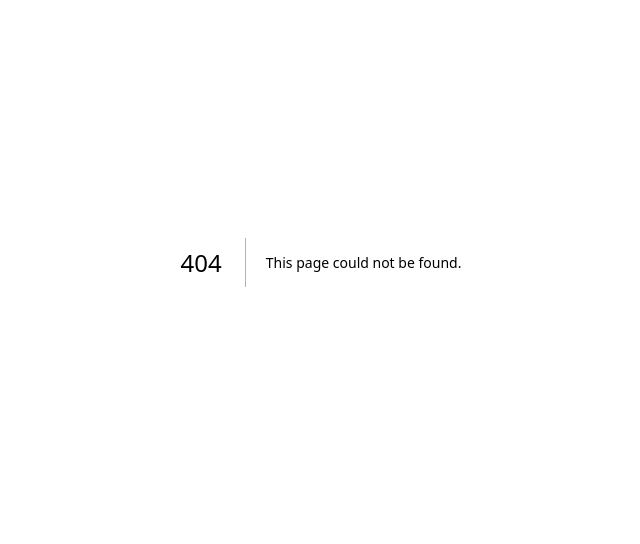
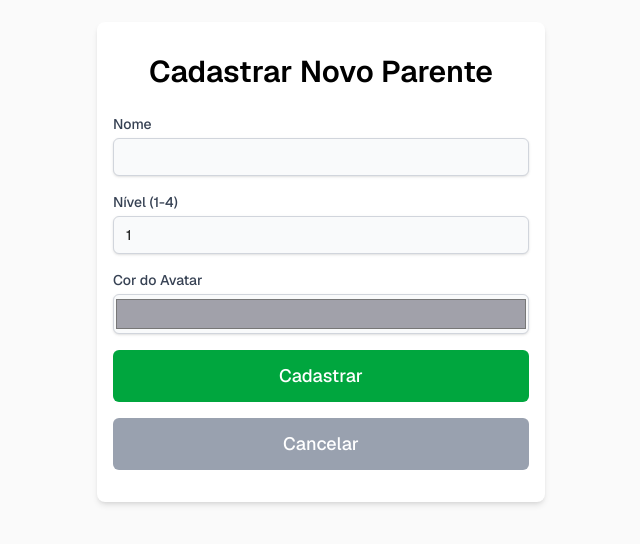
Before and after one commit to lanalcantara/ita-summer-1, a Next.js app: page /cadastrar-parente in a window 1280 px wide. Before the commit this address had no page. Shown: the part 138-682 px from the top of the page, without its empty margins (319-959 px from the left). Built offline with nearby package versions, Linux system fonts and the light colour scheme.

Commit message:
criado o cadastrar parente

```diff
--- /dev/null
+++ b/src/app/cadastrar-parente/page.tsx
@@ -0,0 +1,92 @@
+"use client";
+
+import { useState } from 'react';
+import { useRouter } from 'next/navigation';
+
+export default function CadastrarParentePage() {
+  const router = useRouter();
+  const [name, setName] = useState('');
+  const [level, setLevel] = useState('1'); // Default to level 1
+  const [avatarColor, setAvatarColor] = useState('#A1A1AA'); // Default to a neutral color
+
+  const handleSubmit = (e: React.FormEvent) => {
+    e.preventDefault();
+    const newRelativeData = {
+      name,
+      level: parseInt(level),
+      avatarColor,
+    };
+    console.log('Novo parente cadastrado:', newRelativeData);
+    // TODO: Integrar com o Supabase para salvar os dados
+    router.push('/selecionar-usuario'); // Voltar para a tela de seleção de usuário após o cadastro
+  };
+
+  return (
+    <div className="flex min-h-screen items-center justify-center bg-zinc-50 font-sans dark:bg-black">
+      <main className="flex w-full max-w-md flex-col items-center justify-center py-8 px-4 bg-white dark:bg-black rounded-lg shadow-md">
+        <h1 className="text-3xl font-semibold text-black dark:text-zinc-50 mb-6">
+          Cadastrar Novo Parente
+        </h1>
+
+        <form onSubmit={handleSubmit} className="w-full space-y-4">
+          <div>
+            <label htmlFor="name" className="block text-sm font-medium text-gray-700 dark:text-gray-300">
+              Nome
+            </label>
+            <input
+              type="text"
+              id="name"
+              className="mt-1 block w-full px-3 py-2 border border-gray-300 dark:border-gray-700 rounded-md shadow-sm focus:outline-none focus:ring-blue-500 focus:border-blue-500 sm:text-sm bg-gray-50 dark:bg-gray-800 text-black dark:text-white"
+              value={name}
+              onChange={(e) => setName(e.target.value)}
+              required
+            />
+          </div>
+
+          <div>
+            <label htmlFor="level" className="block text-sm font-medium text-gray-700 dark:text-gray-300">
+              Nível (1-4)
+            </label>
+            <input
+              type="number"
+              id="level"
+              className="mt-1 block w-full px-3 py-2 border border-gray-300 dark:border-gray-700 rounded-md shadow-sm focus:outline-none focus:ring-blue-500 focus:border-blue-500 sm:text-sm bg-gray-50 dark:bg-gray-800 text-black dark:text-white"
+              value={level}
+              onChange={(e) => setLevel(e.target.value)}
+              min="1"
+              max="4"
+              required
+            />
+          </div>
+
+          <div>
+            <label htmlFor="avatarColor" className="block text-sm font-medium text-gray-700 dark:text-gray-300">
+              Cor do Avatar
+            </label>
+            <input
+              type="color"
+              id="avatarColor"
+              className="mt-1 block w-full h-10 border border-gray-300 dark:border-gray-700 rounded-md shadow-sm focus:outline-none focus:ring-blue-500 focus:border-blue-500 sm:text-sm bg-gray-50 dark:bg-gray-800"
+              value={avatarColor}
+              onChange={(e) => setAvatarColor(e.target.value)}
+            />
+          </div>
+
+          <button
+            type="submit"
+            className="w-full flex items-center justify-center py-3 px-4 bg-green-600 text-white rounded-md text-lg font-medium hover:bg-green-700 transition-colors"
+          >
+            Cadastrar
+          </button>
+          <button
+            type="button"
+            onClick={() => router.push('/selecionar-usuario')}
+            className="w-full flex items-center justify-center py-3 px-4 bg-gray-400 text-white rounded-md text-lg font-medium hover:bg-gray-500 transition-colors mt-2"
+          >
+            Cancelar
+          </button>
+        </form>
+      </main>
+    </div>
+  );
+}
--- a/src/app/selecionar-usuario/page.tsx
+++ b/src/app/selecionar-usuario/page.tsx
@@ -1,9 +1,36 @@
+"use client";
+
+import { useRouter } from 'next/navigation';
+import { useEffect } from 'react';
+
 export default function SelecionarUsuarioPage() {
+  const router = useRouter();
+
   const dummyUsers = [
     { id: '1', name: 'João da Silva' },
     { id: '2', name: 'Maria Souza' },
     { id: '3', name: 'Pedro Santos' },
   ];
+
+  const handleUserSelection = (user: { id: string; name: string }) => {
+    localStorage.setItem('selectedUser', JSON.stringify(user));
+    console.log(`Usuário selecionado e salvo no localStorage: ${user.name}`);
+    router.push('/'); // Navegar para a página principal após a seleção
+  };
+
+  const handleNewRelative = () => {
+    router.push('/cadastrar-parente'); // Navegar para a página de cadastro de novo parente
+  };
+
+  // Opcional: checar se já existe um usuário selecionado ao carregar a página
+  useEffect(() => {
+    const selectedUser = localStorage.getItem('selectedUser');
+    if (selectedUser) {
+      console.log('Usuário já selecionado:', JSON.parse(selectedUser).name);
+      // Você pode optar por redirecionar automaticamente ou exibir o usuário selecionado
+      // router.push('/');
+    }
+  }, []);
 
   return (
     <div className="flex min-h-screen items-center justify-center bg-zinc-50 font-sans dark:bg-black">
@@ -17,7 +44,7 @@ export default function SelecionarUsuarioPage() {
             <button
               key={user.id}
               className="w-full flex items-center justify-center py-3 px-4 border border-gray-300 dark:border-gray-700 rounded-md text-lg font-medium text-gray-800 dark:text-gray-200 hover:bg-gray-100 dark:hover:bg-gray-800 transition-colors"
-              onClick={() => console.log(`Usuário selecionado: ${user.name}`)}
+              onClick={() => handleUserSelection(user)}
             >
               {user.name}
             </button>
@@ -26,7 +53,7 @@ export default function SelecionarUsuarioPage() {
 
         <button
           className="w-full flex items-center justify-center py-3 px-4 bg-blue-600 text-white rounded-md text-lg font-medium hover:bg-blue-700 transition-colors"
-          onClick={() => console.log('Navegar para cadastro de novo parente')}
+          onClick={handleNewRelative}
         >
           Cadastrar novo parente
         </button>
```
